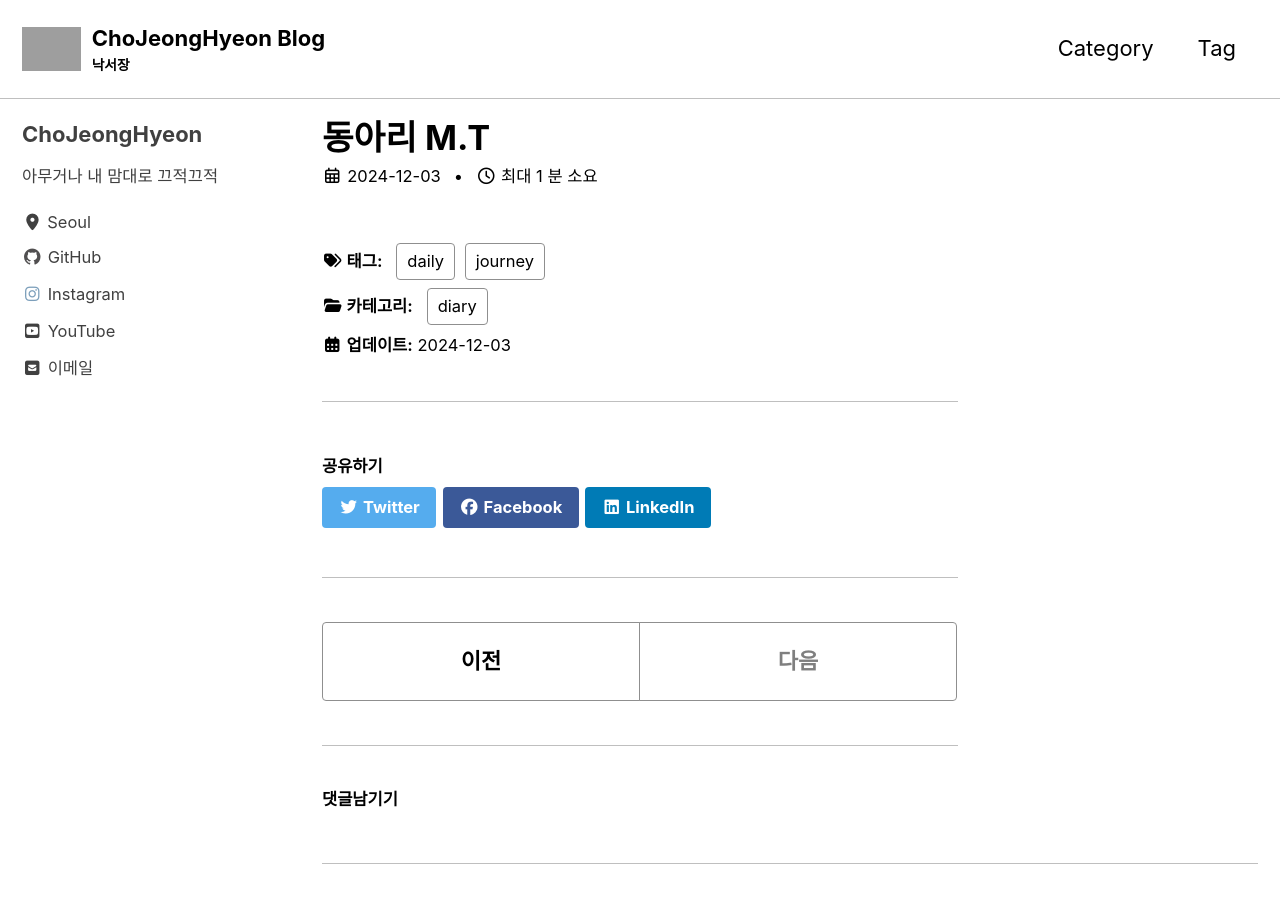
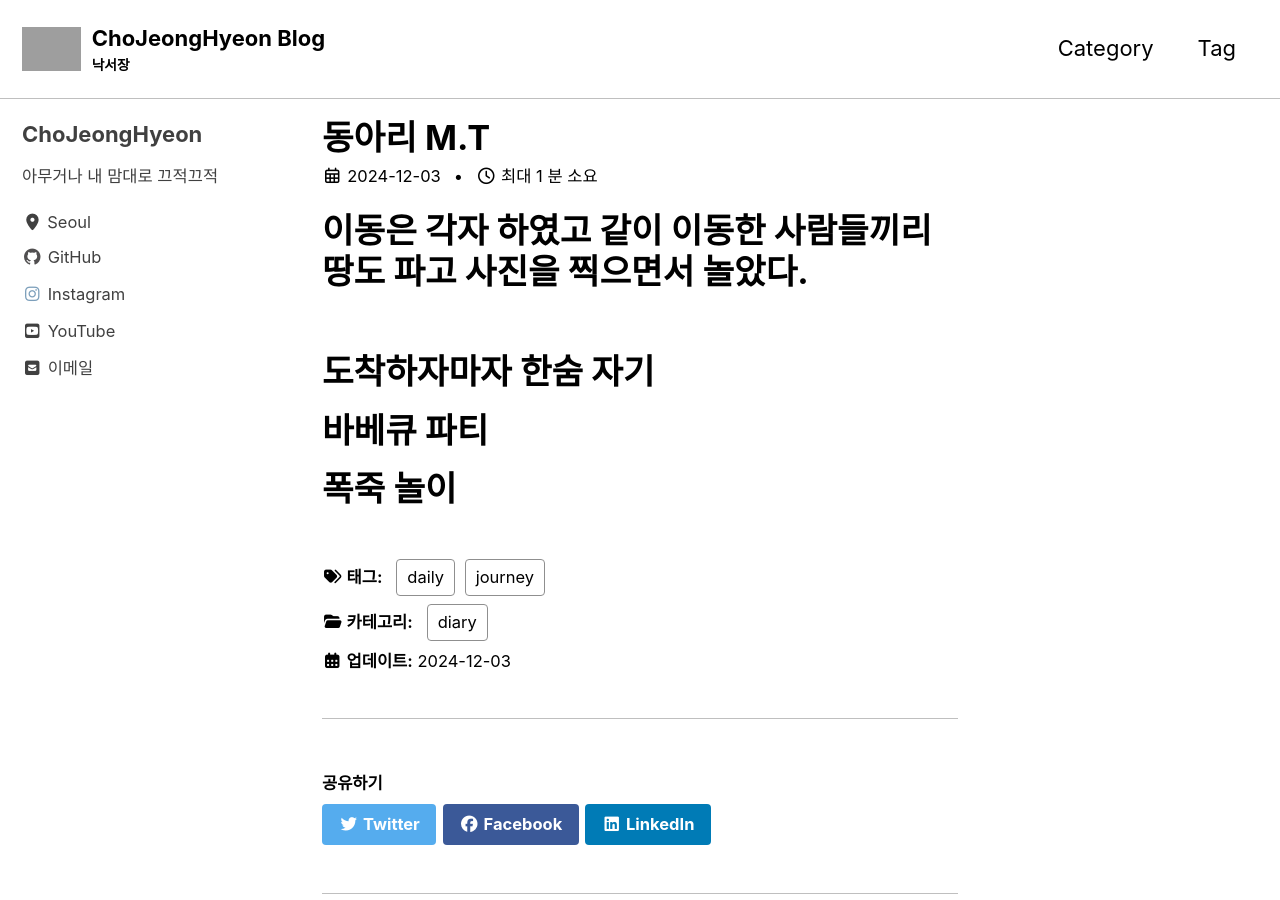
Before and after one commit to ChoJeongHyeon/ChoJeongHyeon.github.io, a Jekyll site: the page built from _posts/2024-12-03-mt.md, in a window 1280 px wide and 900 px high. Built offline with Jekyll 4.4.1, drawn with Linux system fonts in a browser that asks for light colours; cached includes are drawn as plain includes; comment, search, counter and statistics services are not loaded.

Commit message:
글 추가

```diff
--- a/_posts/2024-12-03-mt.md
+++ b/_posts/2024-12-03-mt.md
@@ -4,3 +4,11 @@ title: "동아리 M.T"
 categories: diary
 tag: [daily, journey]
 ---
+
+# 이동은 각자 하였고 같이 이동한 사람들끼리 땅도 파고 사진을 찍으면서 놀았다.
+
+# 도착하자마자 한숨 자기
+
+# 바베큐 파티
+
+# 폭죽 놀이
```
